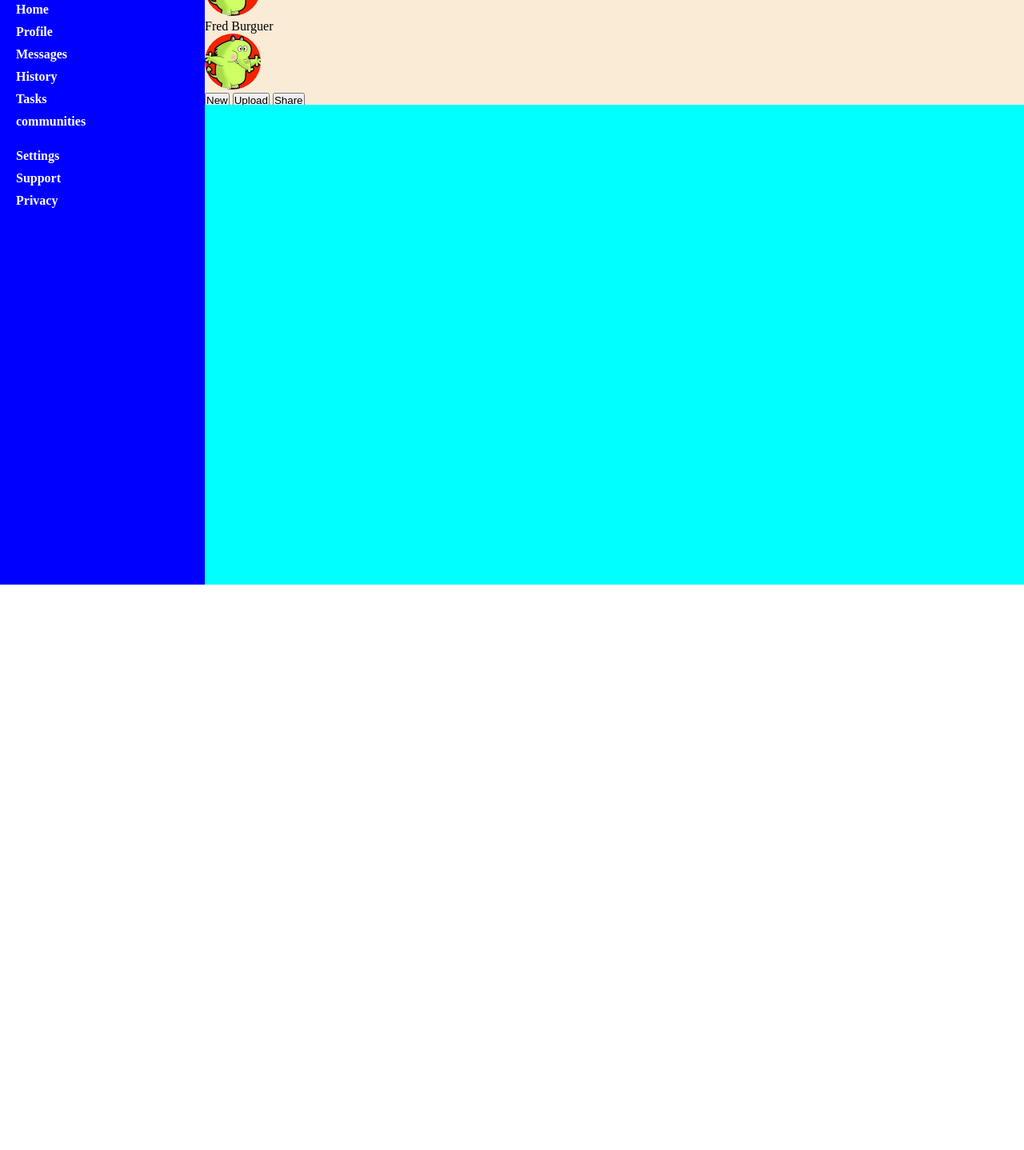
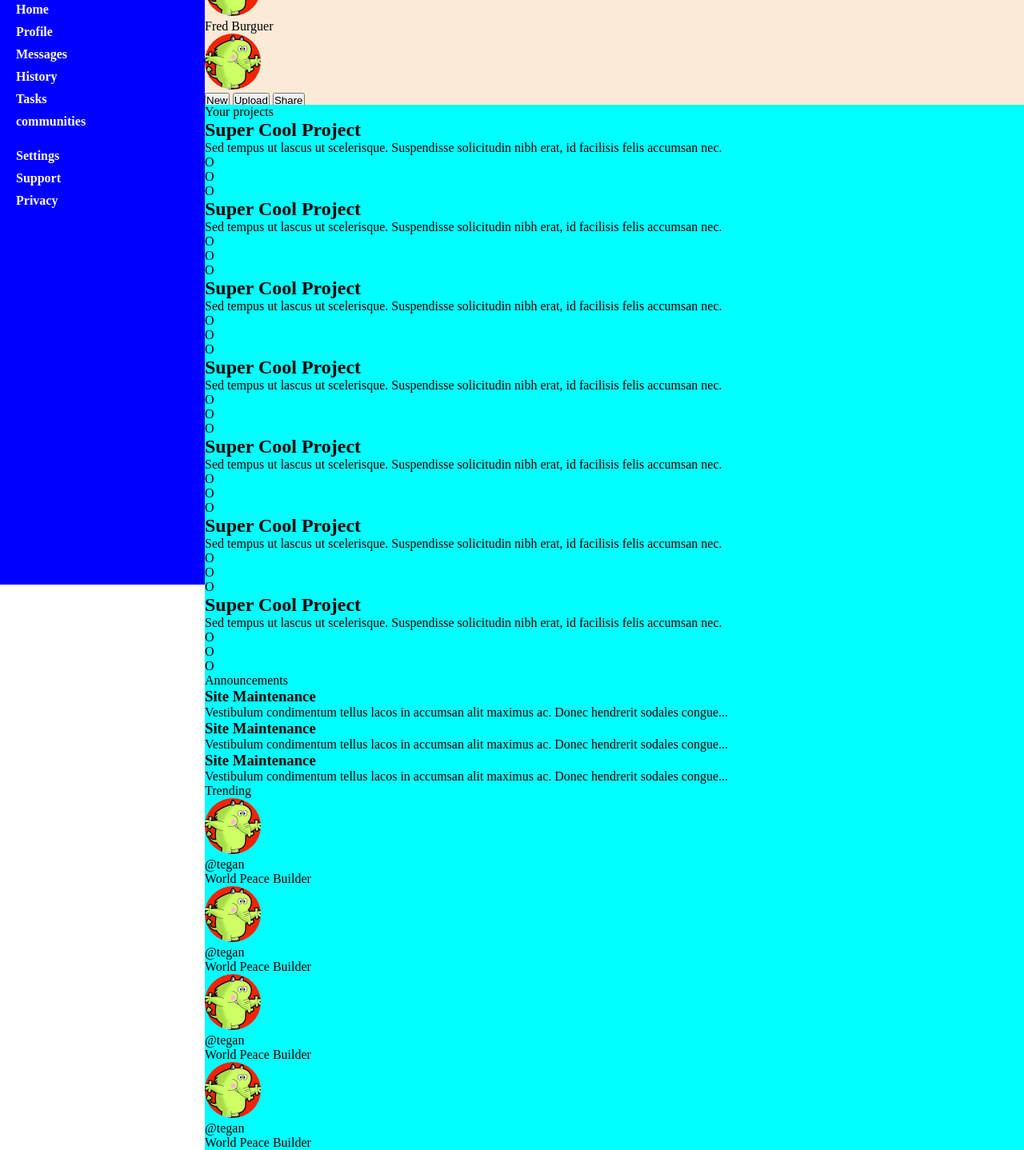
Before and after one commit to Bre323/Admin-dashboard, a website: page src/index.html in a window 1280 px wide. Shown: the part 69-1507 px from the top of the page at 80% size. Before the commit the page ends 800 px from the top, so only its background shows below. Drawn offline with Linux system fonts and the light colour scheme.

Commit message:
set main content

```diff
--- a/src/index.html
+++ b/src/index.html
@@ -49,6 +49,166 @@
       </div>
     </div>
   </header>
-  <main></main>
+
+  <main>
+    <section class="projects">
+      <p>Your projects</p>
+
+      <div class="project-div">
+        <h2>Super Cool Project</h2>
+        <p>
+          Sed tempus ut lascus ut scelerisque. Suspendisse solicitudin
+          nibh erat, id facilisis felis accumsan nec.
+        </p>
+        <div class="proj-options">
+          <p>O</p>
+          <p>O</p>
+          <p>O</p>
+        </div>
+      </div>
+
+      <div class="project-div">
+        <h2>Super Cool Project</h2>
+        <p>
+          Sed tempus ut lascus ut scelerisque. Suspendisse solicitudin
+          nibh erat, id facilisis felis accumsan nec.
+        </p>
+        <div class="proj-options">
+          <p>O</p>
+          <p>O</p>
+          <p>O</p>
+        </div>
+      </div>
+
+      <div class="project-div">
+        <h2>Super Cool Project</h2>
+        <p>
+          Sed tempus ut lascus ut scelerisque. Suspendisse solicitudin
+          nibh erat, id facilisis felis accumsan nec.
+        </p>
+        <div class="proj-options">
+          <p>O</p>
+          <p>O</p>
+          <p>O</p>
+        </div>
+      </div>
+
+      <div class="project-div">
+        <h2>Super Cool Project</h2>
+        <p>
+          Sed tempus ut lascus ut scelerisque. Suspendisse solicitudin
+          nibh erat, id facilisis felis accumsan nec.
+        </p>
+        <div class="proj-options">
+          <p>O</p>
+          <p>O</p>
+          <p>O</p>
+        </div>
+      </div>
+
+      <div class="project-div">
+        <h2>Super Cool Project</h2>
+        <p>
+          Sed tempus ut lascus ut scelerisque. Suspendisse solicitudin
+          nibh erat, id facilisis felis accumsan nec.
+        </p>
+        <div class="proj-options">
+          <p>O</p>
+          <p>O</p>
+          <p>O</p>
+        </div>
+      </div>
+
+      <div class="project-div">
+        <h2>Super Cool Project</h2>
+        <p>
+          Sed tempus ut lascus ut scelerisque. Suspendisse solicitudin
+          nibh erat, id facilisis felis accumsan nec.
+        </p>
+        <div class="proj-options">
+          <p>O</p>
+          <p>O</p>
+          <p>O</p>
+        </div>
+      </div>
+
+      <div class="project-div">
+        <h2>Super Cool Project</h2>
+        <p>
+          Sed tempus ut lascus ut scelerisque. Suspendisse solicitudin
+          nibh erat, id facilisis felis accumsan nec.
+        </p>
+        <div class="proj-options">
+          <p>O</p>
+          <p>O</p>
+          <p>O</p>
+        </div>
+      </div>
+    </section>
+
+    <section class="info">
+      <p>Announcements</p>
+      <div class="announces-div">
+        <div class="announce">
+          <h3>Site Maintenance</h3>
+          <p>
+            Vestibulum condimentum tellus lacos in accumsan alit maximus ac.
+            Donec hendrerit sodales congue...
+          </p>
+        </div>
+
+        <div class="announce">
+          <h3>Site Maintenance</h3>
+          <p>
+            Vestibulum condimentum tellus lacos in accumsan alit maximus ac.
+            Donec hendrerit sodales congue...
+          </p>
+        </div>
+
+        <div class="announce">
+          <h3>Site Maintenance</h3>
+          <p>
+            Vestibulum condimentum tellus lacos in accumsan alit maximus ac.
+            Donec hendrerit sodales congue...
+          </p>
+        </div>
+      </div>
+
+      <p>Trending</p>
+      <div class="trend-div">
+        <div class="trend">
+          <img src="./assets/profile-img.jpg" alt="trend-icon">
+          <div class="trend-profile">
+            <p>@tegan</p>
+            <p>World Peace Builder</p>
+          </div>
+        </div>
+
+        <div class="trend">
+          <img src="./assets/profile-img.jpg" alt="trend-icon">
+          <div class="trend-profile">
+            <p>@tegan</p>
+            <p>World Peace Builder</p>
+          </div>
+        </div>
+
+        <div class="trend">
+          <img src="./assets/profile-img.jpg" alt="trend-icon">
+          <div class="trend-profile">
+            <p>@tegan</p>
+            <p>World Peace Builder</p>
+          </div>
+        </div>
+
+        <div class="trend">
+          <img src="./assets/profile-img.jpg" alt="trend-icon">
+          <div class="trend-profile">
+            <p>@tegan</p>
+            <p>World Peace Builder</p>
+          </div>
+        </div>
+      </div>
+    </section>
+  </main>
 </body>
 </html>
```
